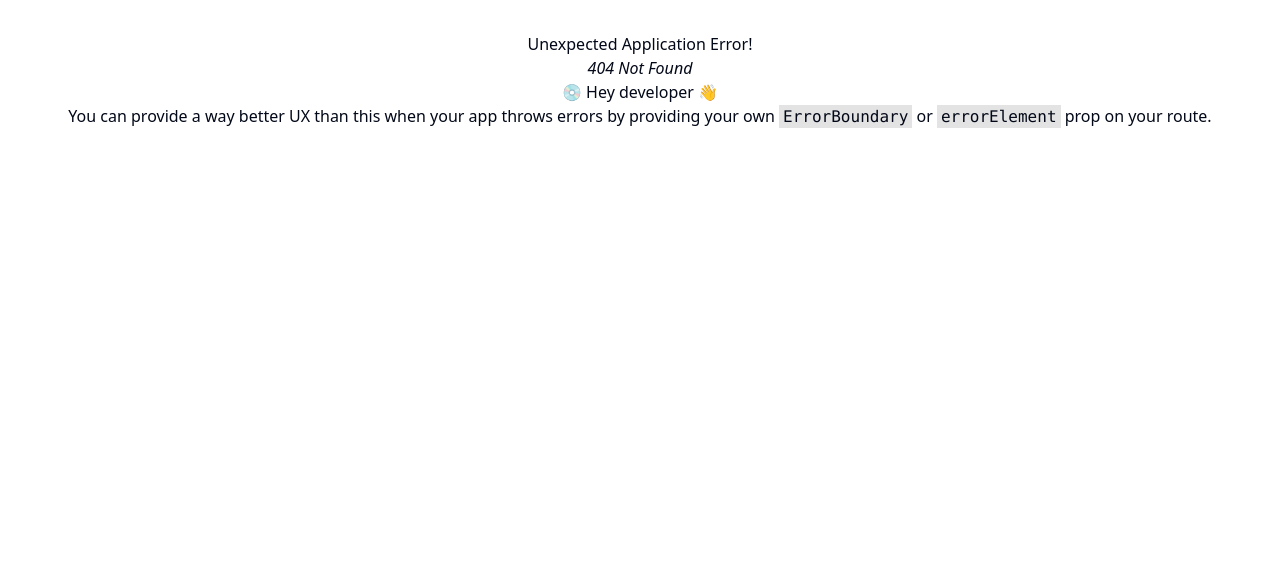
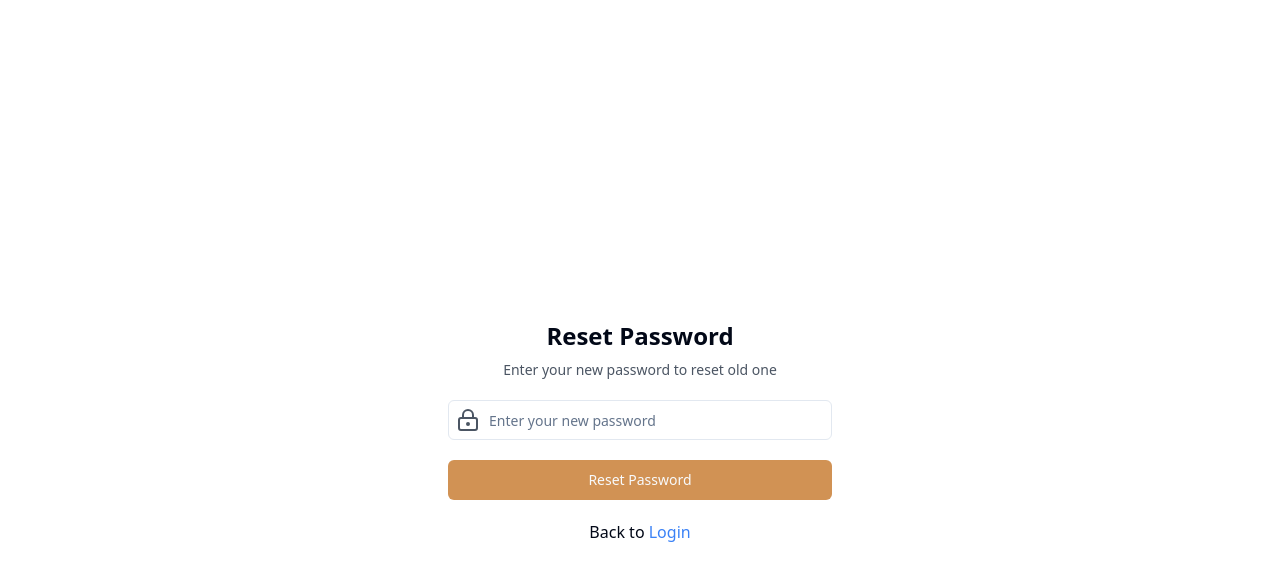
Before and after one commit to Zohaib336/FullStack_Restaurant_Website, a React (Vite) app in the folder client/: page /reset-password in a window 1280 px wide. Before the commit this address had no page. Shown: the top 580 px of the page. Built offline with nearby package versions, Linux system fonts and the light colour scheme.

Commit message:
reset password page

```diff
--- a/client/src/App.tsx
+++ b/client/src/App.tsx
@@ -4,6 +4,7 @@
 import MainLayout from './MainLayout'
 import Signup from './auth/Signup'
 import ForgotPassword from './auth/ForgotPassword'
+import ResetPassword from './auth/ResetPassword'
 
 const appRouter = createBrowserRouter([
   {
@@ -21,6 +22,10 @@
   {
     path: "/forgot-password",
     element: <ForgotPassword />
+  },
+  {
+    path: "/reset-password",
+    element: <ResetPassword />,
   }
 ])
 
--- /dev/null
+++ b/client/src/auth/ResetPassword.tsx
@@ -0,0 +1,44 @@
+import { Button } from "@/components/ui/button";
+import { Input } from "@/components/ui/input";
+import { Loader2, LockKeyholeIcon } from "lucide-react";
+import { useState } from "react";
+import { Link } from "react-router-dom";
+
+const ResetPassword = () => {
+    const [newPassword, setNewPassword] = useState<string>("");
+    const loading = false;
+
+    return (
+        <div className="flex items-center justify-center min-h-screen w-full">
+            <form className="flex flex-col gap-5 md:p-8 w-full max-w-md rounded-lg mx-4">
+                <div className="text-center">
+                    <h1 className="font-extrabold text-2xl mb-2">Reset Password</h1>
+                    <p className="text-sm text-gray-600">Enter your new password to reset old one</p>
+                </div>
+                <div className="relative w-full">
+                    <Input
+                        type="password"
+                        value={newPassword}
+                        onChange={(e) => setNewPassword(e.target.value)}
+                        placeholder="Enter your new password"
+                        className="pl-10"
+                    />
+                    <LockKeyholeIcon className="absolute inset-y-2 left-2 text-gray-600 pointer-events-none" />
+                </div>
+                {
+                    loading ? (
+                        <Button disabled className="bg-orange hover:bg-hoverOrange"><Loader2 className="mr-2 h-4 w-4 animate-spin" /> Please wait</Button>
+                    ) : (
+                        <Button className="bg-orange hover:bg-hoverOrange">Reset Password</Button>
+                    )
+                }
+                <span className="text-center">
+                    Back to{" "}
+                    <Link to="/login" className="text-blue-500">Login</Link>
+                </span>
+            </form>
+        </div>
+    );
+};
+
+export default ResetPassword;
```
